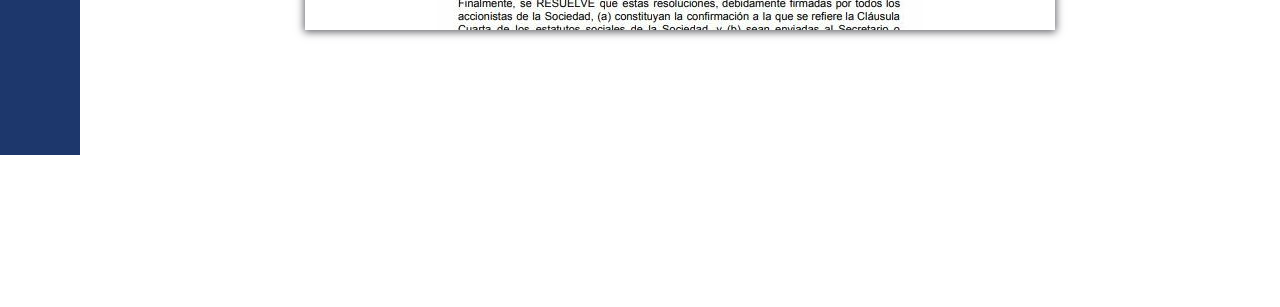
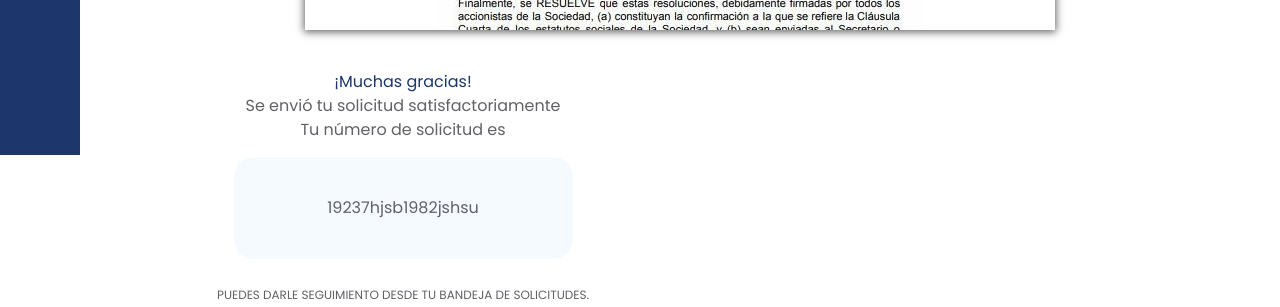
Before and after one commit to EdithOrt/diamond-generating, a React (Create React App) app: page /vista-previa in a window 1280 px wide. Shown: the part 645-952 px from the top of the page. Before the commit the page ends 800 px from the top, so only its background shows below. Built offline with nearby package versions, Linux system fonts and the light colour scheme; no server answers; the database is empty.

Commit message:
modal stepper added

```diff
--- a/src/App.js
+++ b/src/App.js
@@ -7,11 +7,12 @@ import theme from './Assets/Theme.js';
 import Login from './components/Login/index';
 import Dashboard from './components/Dashboard/Dashboard';
 import Legal from './components/Legal/LegalView';
-import Settings from "./components/Settings/Settings.jsx";
+import Document from "./components/Settings/Settings";
 import Signature from "./components/Signature/Signature.jsx";
 import NewPetition from './components/NewPetition/NewPetition';
 import NewPetition2 from './components/NewPetition/NewPetition2';
-import PreviewDoc from './components/NewPetition/PreviewDoc'
+import PreviewDoc from './components/NewPetition/PreviewDoc';
+import Settings from './components/Settings/Settings';
 
 function App() {
   const [id, setId] = useState('');
@@ -23,11 +24,12 @@ function App() {
             <Route path="/dashboard" render={() => <Dashboard />} />
             <Route path="/legal" render={() => <Legal />} />
             <Route exact path="/" render={() => <Login />} />
-            <Route path="/configuracion" render={() => <Settings />} />
             <Route path="/crear-solicitudes" render={() => <NewPetition />} />
             <Route path="/crear-solicitudes2" render={() => <NewPetition2 id={id} setId={setId} />} />
             <Route path="/crear-firma" render={() => <Signature />} />
+            <Route path="/documento" render={() => <Document />} />
             <Route path="/vista-previa" render={() => <PreviewDoc id={id} />} />
+            <Route path="/configuracion" render={() => <Settings />} />
           </Switch>
         </div>
       </Router>
--- a/src/Assets/styles.js
+++ b/src/Assets/styles.js
@@ -169,6 +169,7 @@ const useStyles = makeStyles({
     },
     textarea: {
         height: '150px',
+        width: '95%',
         border: '#dac8c8 solid 1px',
         padding: '5px',
         fontFamily: 'Poppins',
--- a/src/components/ModalesPrueba/Prueba1.jsx
+++ b/src/components/ModalesPrueba/Prueba1.jsx
@@ -1,16 +1,17 @@
 import React, { useState } from 'react';
+import { Link } from 'react-router-dom';
 import Button from '@material-ui/core/Button';
 import Dialog from '@material-ui/core/Dialog';
-import DialogActions from '@material-ui/core/DialogActions';
 import DialogContent from '@material-ui/core/DialogContent';
 import DialogContentText from '@material-ui/core/DialogContentText';
-import DialogTitle from '@material-ui/core/DialogTitle';
 import { Typography } from '@material-ui/core';
 import Column from './Column';
 import useStyles from '../../Assets/styles';
 import AllMembers from './AllMembers';
 import Asambly from './Asambly';
 import Remember from './Remember';
+import Stepper from '../NewPetition/Stepper';
+import ModalTicket from '../NewPetition/ModalTicket';
 
 export default function AlertDialog() {
     const classes = useStyles();
@@ -109,9 +110,7 @@ export default function AlertDialog() {
                         {
                             fourth ?
                                 <div>
-                                    <Typography variant="h5" color="primary">
-                                        Aqui va el slider
-                                    </Typography>
+                                    <Stepper />
                                     <Button variant="contained" color="primary" onClick={handleFourthChange}>
                                         enviar
                                     </Button>
@@ -149,10 +148,13 @@ export default function AlertDialog() {
                                         alignItems: 'center',
                                     }}
                                 >
-                                    <div>aqui va lo de Edith</div>
-                                    <Button variant="contained" color="primary" onClick={handleClose}>
-                                        Enviar
+                                    <ModalTicket />
+
+                                    <Link to='/vista-previa'>
+                                        <Button variant="contained" color="primary" onClick={handleClose}>
+                                            Enviar
                                     </Button>
+                                    </Link>
                                 </div>
                                 :
                                 null
--- a/src/components/NewPetition/ModalTicket.jsx
+++ b/src/components/NewPetition/ModalTicket.jsx
@@ -1,4 +1,4 @@
-import React from 'react';
+/* import React from 'react';
 
 import Button from '@material-ui/core/Button';
 import Dialog from '@material-ui/core/Dialog'
@@ -50,4 +50,41 @@ function AlertDialog({id, open, setOpen}) {
   );
 }
 
-export default AlertDialog;
+export default AlertDialog;*/
+
+import React from 'react';
+
+import { Box, Typography } from '@material-ui/core';
+
+function FinishedPetition({ id, open, setOpen }) {
+
+  return (
+
+    <Box style={{ width: '646px', height: '359px' }}>
+      <div style={{ display: 'flex', justifyContent: 'center', marginTop: '40px' }}>
+        <Typography color='primary'>
+          ¡Muchas gracias!
+            </Typography>
+      </div>
+      <div id="alert-dialog-description" style={{ display: 'flex', flexDirection: 'column', alignItems: 'center' }}>
+        <Typography style={{ color: '#616167' }}>
+          Se envió  tu  solicitud  satisfactoriamente
+              </Typography>
+        <Typography style={{ color: '#616167' }}>
+          Tu número de solicitud es
+              </Typography>
+        <Box style={{ backgroundColor: '#F4FAFF', width: '339px', height: '102px', marginTop: '15px', borderRadius: '20px', marginBottom: '20px', display: 'flex', justifyContent: 'center', alignItems: 'center' }}>
+          <Typography style={{ color: '#616167' }}>
+            {id} 19237hjsb1982jshsu
+                </Typography>
+        </Box>
+        <Typography variant='overline' style={{ color: '#616167' }}>
+          Puedes darle seguimiento desde tu bandeja de solicitudes.
+              </Typography>
+      </div>
+    </Box>
+
+  );
+}
+
+export default FinishedPetition;
--- a/src/components/Settings/Settings.jsx
+++ b/src/components/Settings/Settings.jsx
@@ -2,15 +2,18 @@ import React from 'react';
 import Menu from '../layout/Menu';
 import AppBarHeader from '../layout/AppBarHeader';
 
-function Settings() {
+function Document() {
     return (
         <div style={{ display: 'flex' }}>
             <Menu />
             <div style={{ display: 'flex', flexDirection: 'column', width: '100%' }}>
-                <AppBarHeader title='Configuración' />
+                <AppBarHeader title='Previsualizador de formato ' />
+                <div>
+                    CREACION DE FIRMAS
+                </div>
             </div>
         </div>
     );
 }
 
-export default Settings;
+export default Document;
--- a/src/components/Signature/Signature.jsx
+++ b/src/components/Signature/Signature.jsx
@@ -1,9 +1,6 @@
 import React from 'react';
 import Menu from '../layout/Menu';
 import AppBarHeader from '../layout/AppBarHeader';
-import Stepper from '../NewPetition/Stepper'
-
-
 
 function Signature() {
     return (
@@ -12,7 +9,6 @@ function Signature() {
             <div style={{ display: 'flex', flexDirection: 'column', width: '100%' }}>
                 <AppBarHeader title='Crear firmas' />
                 CREAR FIRMAS
-                <Stepper />
             </div>
         </div>
     );
--- a/src/components/layout/Menu.jsx
+++ b/src/components/layout/Menu.jsx
@@ -13,7 +13,7 @@ function Dashboard() {
             <div className={classes.appbar}>
                 <Drawer />
                 <div className={classes.optMenu}>
-                    <Link to='/crear-solicitud' className={classes.link}>
+                    <Link to='/crear-solicitudes' className={classes.link}>
                         <AddCircleOutlineIcon className={classes.iconDrawer2} />
                     </Link>
                     <Link to='/dashboard' className={classes.link}>
```
Also changed, not shown: src/components/NewPetition/Form.jsx (+18 -20 lines).
